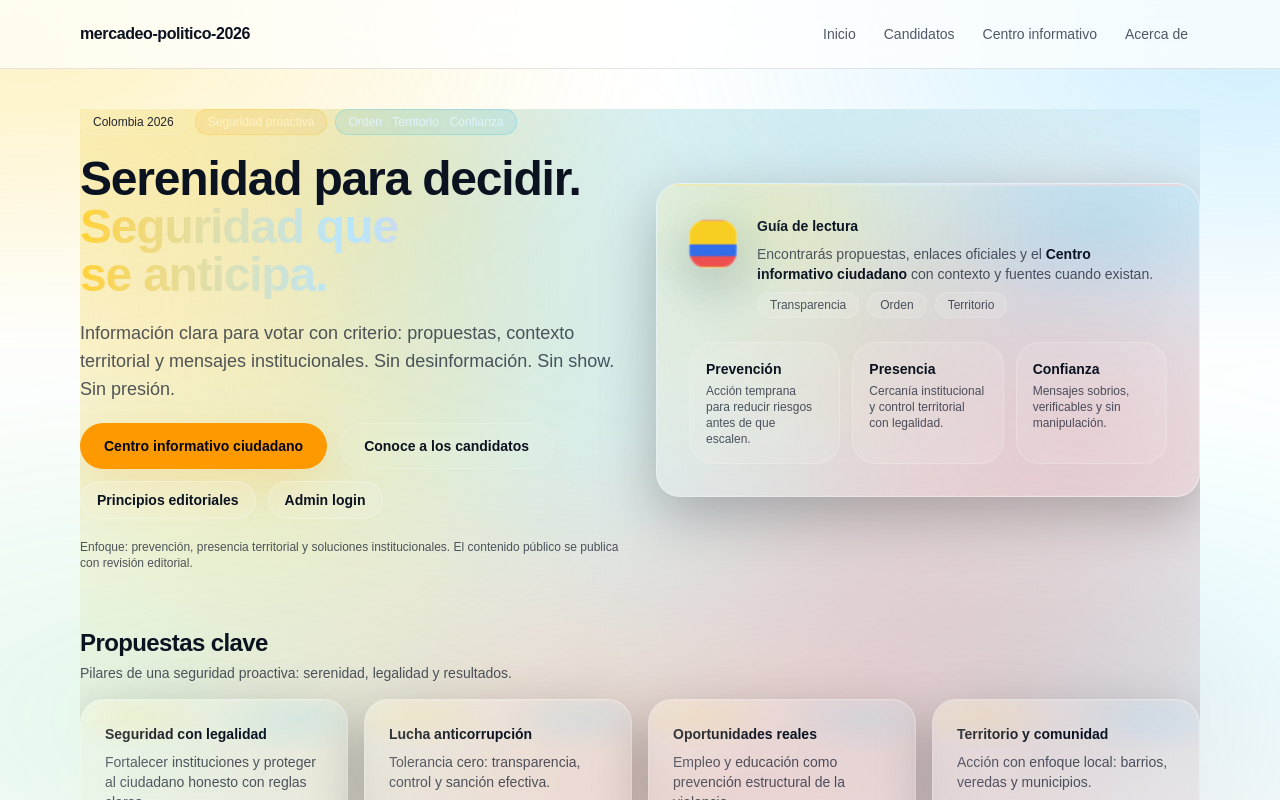
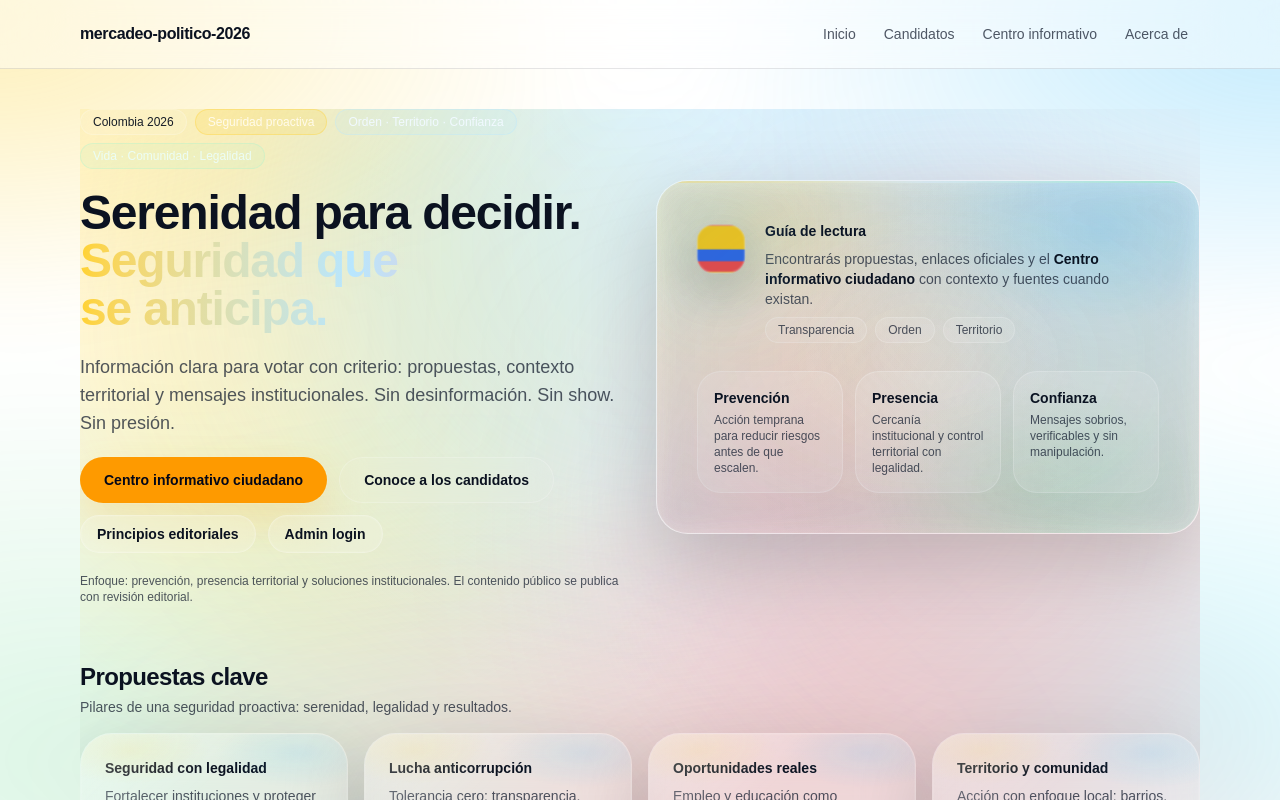
Before and after one commit to MercadeoPolitico/mercadeo-politico-2026, a Next.js app: page / in a window 1280 px wide. Shown: the top 800 px of the page. Built offline with nearby package versions, Linux system fonts and the light colour scheme; no server answers; the database is empty.

Commit message:
Brighten landing glass and soften edges
Increase brightness and glass blur, add green/blue accents, and soften card edges for a more premium glassmorphism look. Update PWA theme colors.

```diff
--- a/src/app/layout.tsx
+++ b/src/app/layout.tsx
@@ -20,7 +20,7 @@ export const viewport: Viewport = {
   width: "device-width",
   initialScale: 1,
   viewportFit: "cover",
-  themeColor: "#081a33",
+  themeColor: "#0b2f54",
 };
 
 export const metadata: Metadata = {
--- a/src/app/manifest.ts
+++ b/src/app/manifest.ts
@@ -8,8 +8,8 @@ export default function manifest(): MetadataRoute.Manifest {
     start_url: "/",
     scope: "/",
     display: "standalone",
-    background_color: "#081a33",
-    theme_color: "#081a33",
+    background_color: "#0b2f54",
+    theme_color: "#0b2f54",
     lang: "es-CO",
     orientation: "portrait",
     icons: [
--- a/src/app/page.tsx
+++ b/src/app/page.tsx
@@ -10,26 +10,29 @@ export default function Home() {
     <div className="relative space-y-14 overflow-hidden">
       {/* Patriotic ambient backdrop (glass-forward, brighter, Colombian accents) */}
       <div aria-hidden className="pointer-events-none absolute inset-0 -z-10">
-        <div className="absolute -left-24 -top-24 h-[560px] w-[560px] rounded-full bg-amber-300/25 blur-[90px]" />
-        <div className="absolute left-1/2 top-[-180px] h-[640px] w-[640px] -translate-x-1/2 rounded-full bg-sky-300/24 blur-[90px]" />
-        <div className="absolute -right-24 top-24 h-[560px] w-[560px] rounded-full bg-red-400/22 blur-[95px]" />
-        <div className="absolute -bottom-44 left-24 h-[700px] w-[700px] rounded-full bg-emerald-300/14 blur-[110px]" />
-        <div className="absolute inset-0 bg-[radial-gradient(circle_at_20%_10%,rgba(255,220,120,.16),transparent_56%),radial-gradient(circle_at_70%_12%,rgba(125,211,252,.16),transparent_56%),radial-gradient(circle_at_86%_55%,rgba(248,113,113,.14),transparent_62%),radial-gradient(circle_at_40%_78%,rgba(52,211,153,.10),transparent_62%)]" />
-        <div className="absolute inset-0 bg-gradient-to-b from-white/0 via-white/0 to-white/5" />
+        <div className="absolute -left-24 -top-24 h-[640px] w-[640px] rounded-full bg-amber-300/28 blur-[110px]" />
+        <div className="absolute left-1/2 top-[-220px] h-[720px] w-[720px] -translate-x-1/2 rounded-full bg-sky-300/28 blur-[110px]" />
+        <div className="absolute -right-24 top-24 h-[640px] w-[640px] rounded-full bg-red-400/24 blur-[120px]" />
+        <div className="absolute -bottom-44 left-24 h-[760px] w-[760px] rounded-full bg-emerald-300/18 blur-[140px]" />
+        <div className="absolute left-1/3 top-1/2 h-[720px] w-[720px] -translate-x-1/2 -translate-y-1/2 rounded-full bg-cyan-300/16 blur-[150px]" />
+        <div className="absolute inset-0 bg-gradient-to-b from-white/10 via-white/0 to-white/10" />
       </div>
 
       <Section>
         <div className="grid gap-8 lg:grid-cols-2 lg:items-center">
           <div className="space-y-5">
             <div className="inline-flex flex-wrap items-center gap-2">
-              <span className="rounded-full border border-white/15 bg-white/5 px-3 py-1 text-xs font-medium text-foreground/90 backdrop-blur-md">
+              <span className="rounded-full border border-white/20 bg-white/12 px-3 py-1 text-xs font-medium text-foreground/95 backdrop-blur-xl">
                 Colombia 2026
               </span>
-              <span className="rounded-full border border-amber-400/25 bg-amber-500/10 px-3 py-1 text-xs font-medium text-amber-100">
+              <span className="rounded-full border border-amber-300/35 bg-amber-300/18 px-3 py-1 text-xs font-medium text-amber-50">
                 Seguridad proactiva
               </span>
-              <span className="rounded-full border border-sky-400/20 bg-sky-500/10 px-3 py-1 text-xs font-medium text-sky-100">
+              <span className="rounded-full border border-sky-200/35 bg-sky-200/14 px-3 py-1 text-xs font-medium text-sky-50">
                 Orden · Territorio · Confianza
+              </span>
+              <span className="rounded-full border border-emerald-200/30 bg-emerald-200/12 px-3 py-1 text-xs font-medium text-emerald-50">
+                Vida · Comunidad · Legalidad
               </span>
             </div>
 
@@ -71,9 +74,9 @@ export default function Home() {
             </p>
           </div>
 
-          <div className="glass-card relative p-8">
-            <div className="absolute inset-0 bg-[radial-gradient(circle_at_18%_16%,rgba(250,204,21,.14),transparent_55%),radial-gradient(circle_at_82%_14%,rgba(56,189,248,.14),transparent_58%),radial-gradient(circle_at_78%_78%,rgba(239,68,68,.12),transparent_62%)]" />
-            <div className="absolute inset-x-0 top-0 h-[2px] bg-gradient-to-r from-amber-200/60 via-sky-100/50 to-red-200/60" />
+          <div className="glass-card glass-soft-edges relative p-10">
+            <div className="absolute inset-0 bg-[radial-gradient(circle_at_18%_16%,rgba(250,204,21,.16),transparent_58%),radial-gradient(circle_at_82%_14%,rgba(56,189,248,.18),transparent_60%),radial-gradient(circle_at_78%_78%,rgba(34,197,94,.14),transparent_64%),radial-gradient(circle_at_26%_78%,rgba(239,68,68,.14),transparent_64%)]" />
+            <div className="absolute inset-x-0 top-0 h-[2px] bg-gradient-to-r from-amber-200/70 via-sky-100/60 to-emerald-200/70" />
             <div className="relative flex items-start gap-5">
               <div className="mt-1 shrink-0">
                 <span className="relative inline-flex h-12 w-12 items-center justify-center">
@@ -98,16 +101,16 @@ export default function Home() {
               </div>
             </div>
 
-            <div className="relative mt-6 grid gap-3 sm:grid-cols-3">
-              <div className="rounded-3xl border border-white/20 bg-white/10 p-4">
+            <div className="relative mt-7 grid gap-3 sm:grid-cols-3">
+              <div className="rounded-3xl border border-white/22 bg-white/14 p-4">
                 <p className="text-sm font-semibold">Prevención</p>
                 <p className="mt-1 text-xs text-muted">Acción temprana para reducir riesgos antes de que escalen.</p>
               </div>
-              <div className="rounded-3xl border border-white/20 bg-white/10 p-4">
+              <div className="rounded-3xl border border-white/22 bg-white/14 p-4">
                 <p className="text-sm font-semibold">Presencia</p>
                 <p className="mt-1 text-xs text-muted">Cercanía institucional y control territorial con legalidad.</p>
               </div>
-              <div className="rounded-3xl border border-white/20 bg-white/10 p-4">
+              <div className="rounded-3xl border border-white/22 bg-white/14 p-4">
                 <p className="text-sm font-semibold">Confianza</p>
                 <p className="mt-1 text-xs text-muted">Mensajes sobrios, verificables y sin manipulación.</p>
               </div>
--- a/src/components/SiteHeader.tsx
+++ b/src/components/SiteHeader.tsx
@@ -9,7 +9,7 @@ const nav = [
 
 export function SiteHeader() {
   return (
-    <header className="border-b border-border bg-background/70 backdrop-blur-xl">
+    <header className="border-b border-border bg-background/45 backdrop-blur-2xl">
       <div className="mx-auto flex w-full max-w-6xl items-center justify-between px-4 py-4">
         <Link href="/" className="font-semibold tracking-tight">
           mercadeo-politico-2026
--- a/src/styles/globals.css
+++ b/src/styles/globals.css
@@ -2,10 +2,10 @@
 
 :root {
   /* Default: glass-forward, patriotic, less "heavy" */
-  --background: #081a33; /* deep navy (lighter than near-black) */
+  --background: #0b2f54; /* brighter navy */
   --foreground: #eef2ff;
-  --surface: rgba(255, 255, 255, 0.10);
-  --border: rgba(255, 255, 255, 0.26);
+  --surface: rgba(255, 255, 255, 0.14);
+  --border: rgba(255, 255, 255, 0.22);
   --muted: rgba(226, 232, 240, 0.82);
 }
 
@@ -21,10 +21,10 @@
 
 @media (prefers-color-scheme: dark) {
   :root {
-    --background: #081a33;
+    --background: #0b2f54;
     --foreground: #eef2ff;
-    --surface: rgba(255, 255, 255, 0.10);
-    --border: rgba(255, 255, 255, 0.26);
+    --surface: rgba(255, 255, 255, 0.14);
+    --border: rgba(255, 255, 255, 0.22);
     --muted: rgba(226, 232, 240, 0.82);
   }
 }
@@ -58,12 +58,13 @@ body::before {
   z-index: -1;
   pointer-events: none;
   background:
-    radial-gradient(55% 45% at 16% 18%, rgba(250, 204, 21, 0.26), transparent 62%),
-    radial-gradient(52% 45% at 84% 18%, rgba(56, 189, 248, 0.24), transparent 64%),
-    radial-gradient(58% 50% at 54% 86%, rgba(239, 68, 68, 0.20), transparent 64%),
-    radial-gradient(52% 48% at 76% 76%, rgba(34, 211, 238, 0.14), transparent 62%),
-    radial-gradient(60% 55% at 22% 78%, rgba(34, 197, 94, 0.12), transparent 62%);
-  filter: blur(34px);
+    radial-gradient(55% 45% at 14% 16%, rgba(250, 204, 21, 0.30), transparent 62%),
+    radial-gradient(52% 45% at 86% 16%, rgba(56, 189, 248, 0.30), transparent 64%),
+    radial-gradient(58% 50% at 54% 88%, rgba(239, 68, 68, 0.24), transparent 64%),
+    radial-gradient(55% 50% at 80% 78%, rgba(34, 211, 238, 0.18), transparent 62%),
+    radial-gradient(62% 58% at 18% 82%, rgba(34, 197, 94, 0.16), transparent 62%),
+    radial-gradient(50% 45% at 55% 45%, rgba(255, 255, 255, 0.08), transparent 60%);
+  filter: blur(44px);
   opacity: 1;
 }
 
@@ -71,14 +72,14 @@ body::before {
   .glass-card {
     position: relative;
     overflow: hidden;
-    background: rgba(255, 255, 255, 0.12);
-    border: 1px solid rgba(255, 255, 255, 0.24);
-    -webkit-backdrop-filter: blur(18px);
-    backdrop-filter: blur(18px);
-    border-radius: 1.5rem;
+    background: rgba(255, 255, 255, 0.18);
+    border: 1px solid rgba(255, 255, 255, 0.18);
+    -webkit-backdrop-filter: blur(26px);
+    backdrop-filter: blur(26px);
+    border-radius: 2rem;
     box-shadow:
       0 0 0 1px rgba(255, 255, 255, 0.08) inset,
-      0 18px 55px rgba(0, 0, 0, 0.25);
+      0 28px 80px rgba(0, 0, 0, 0.18);
   }
 
   .glass-card::before {
@@ -87,22 +88,37 @@ body::before {
     inset: 0;
     pointer-events: none;
     background:
-      linear-gradient(135deg, rgba(255, 255, 255, 0.22), transparent 42%),
-      radial-gradient(55% 45% at 18% 12%, rgba(250, 204, 21, 0.12), transparent 55%),
-      radial-gradient(55% 45% at 82% 14%, rgba(56, 189, 248, 0.10), transparent 58%);
+      linear-gradient(135deg, rgba(255, 255, 255, 0.28), transparent 44%),
+      radial-gradient(55% 45% at 18% 12%, rgba(250, 204, 21, 0.14), transparent 55%),
+      radial-gradient(55% 45% at 82% 14%, rgba(56, 189, 248, 0.14), transparent 58%),
+      radial-gradient(55% 50% at 70% 86%, rgba(34, 197, 94, 0.10), transparent 60%);
     opacity: 0.95;
+  }
+
+  /* Soft edge fade (makes cards blend into background) */
+  .glass-soft-edges {
+    position: relative;
+  }
+  .glass-soft-edges::after {
+    content: "";
+    position: absolute;
+    inset: -1px;
+    pointer-events: none;
+    background: radial-gradient(120% 120% at 50% 50%, rgba(0, 0, 0, 0), rgba(11, 47, 84, 0.22) 68%, rgba(11, 47, 84, 0.62) 100%);
+    filter: blur(14px);
+    opacity: 0.65;
   }
 
   .glass-button {
     @apply inline-flex items-center justify-center rounded-full border px-4 py-2 text-sm font-semibold transition;
-    @apply border-white/25 bg-white/12 text-foreground;
-    -webkit-backdrop-filter: blur(16px);
-    backdrop-filter: blur(16px);
+    @apply border-white/25 bg-white/16 text-foreground;
+    -webkit-backdrop-filter: blur(22px);
+    backdrop-filter: blur(22px);
     box-shadow: 0 0 0 1px rgba(255, 255, 255, 0.06) inset;
     @apply focus-visible:outline-none focus-visible:ring-2 focus-visible:ring-amber-400/70 focus-visible:ring-offset-2 focus-visible:ring-offset-background;
   }
   .glass-button:hover {
-    @apply bg-white/16;
+    @apply bg-white/20;
     transform: translateY(-1px);
   }
   .glass-button:active {
```
